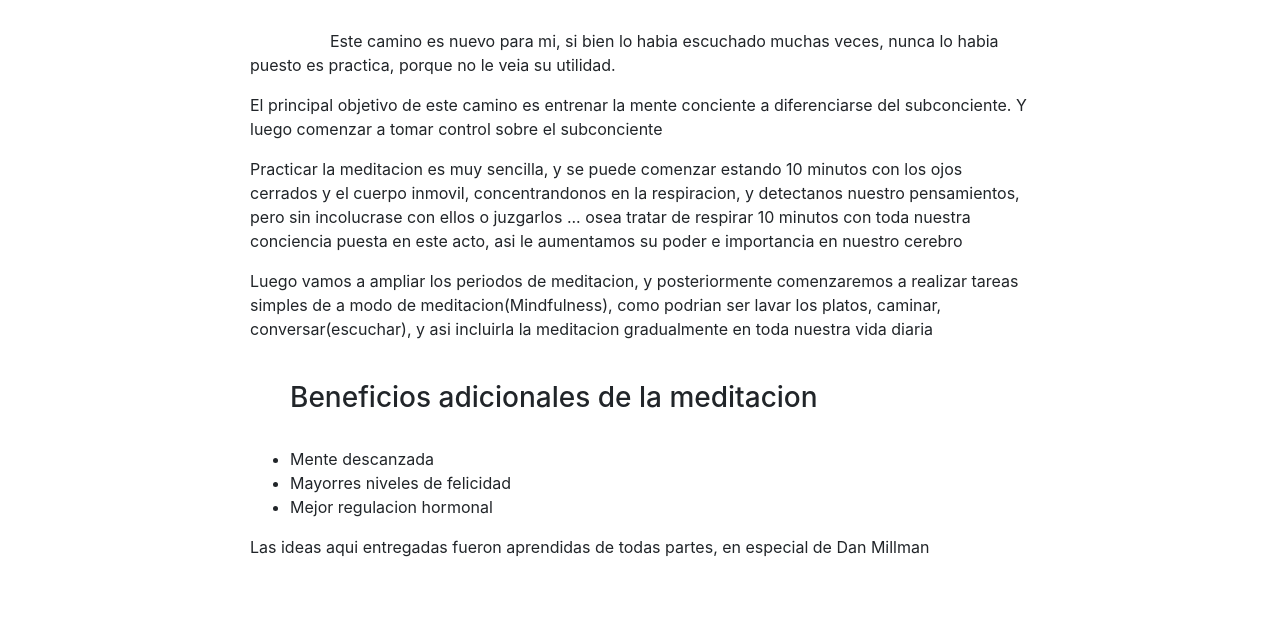
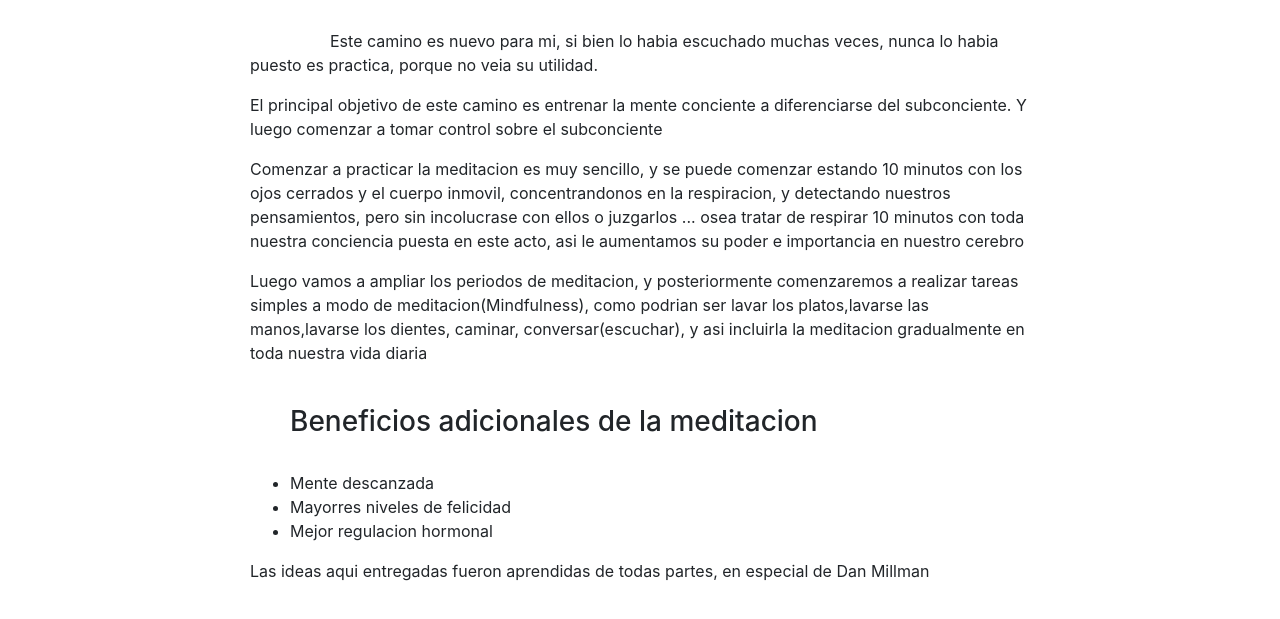
Before and after one commit to satjeet/Proyect0_warrior, a plain HTML site: page meditation.html in a window 1280 px wide. Shown: the part 153-772 px from the top of the page. Drawn offline with nearby package versions, Linux system fonts and the light colour scheme.

Commit message:
correcion en titulo + otras correcciones de textos

```diff
--- a/meditation.html
+++ b/meditation.html
@@ -28,15 +28,15 @@
               <br>
               <div class="parrafo">
                 <p id="primerParrafo">Este camino es nuevo para mi, si bien lo habia escuchado muchas veces,
-                  nunca lo habia puesto es practica, porque no le veia su utilidad.
+                  nunca lo habia puesto es practica, porque no veia su utilidad.
                 </p>
                 <p>El principal objetivo de este camino es entrenar la mente conciente a diferenciarse del subconciente.
                 Y luego comenzar a tomar control sobre el subconciente</p>
-                <p>Practicar la meditacion es muy sencilla, y se puede comenzar estando 10 minutos con los ojos cerrados y el cuerpo inmovil,
-                concentrandonos en la respiracion, y detectanos nuestro pensamientos, pero sin incolucrase con ellos o juzgarlos ... osea tratar
+                <p>Comenzar a practicar la meditacion es muy sencillo, y se puede comenzar estando 10 minutos con los ojos cerrados y el cuerpo inmovil,
+                concentrandonos en la respiracion, y detectando nuestros pensamientos, pero sin incolucrase con ellos o juzgarlos ... osea tratar
               de respirar 10 minutos con toda nuestra conciencia puesta en este acto, asi le aumentamos su poder e importancia en nuestro cerebro</p>
-              <p>Luego vamos a ampliar los periodos de meditacion, y posteriormente comenzaremos a realizar tareas simples de a modo de meditacion(Mindfulness),
-              como podrian ser lavar los platos, caminar, conversar(escuchar), y asi incluirla la meditacion gradualmente en toda nuestra vida diaria</p>
+              <p>Luego vamos a ampliar los periodos de meditacion, y posteriormente comenzaremos a realizar tareas simples a modo de meditacion(Mindfulness),
+              como podrian ser lavar los platos,lavarse las manos,lavarse los dientes, caminar, conversar(escuchar), y asi incluirla la meditacion gradualmente en toda nuestra vida diaria</p>
                 <br>
                 <ul><h3>Beneficios adicionales de la meditacion</h3>
                   <br>
```
Also changed, not shown: spirit.html (+5 -5 lines), wimhof.html (+3 -3 lines).
